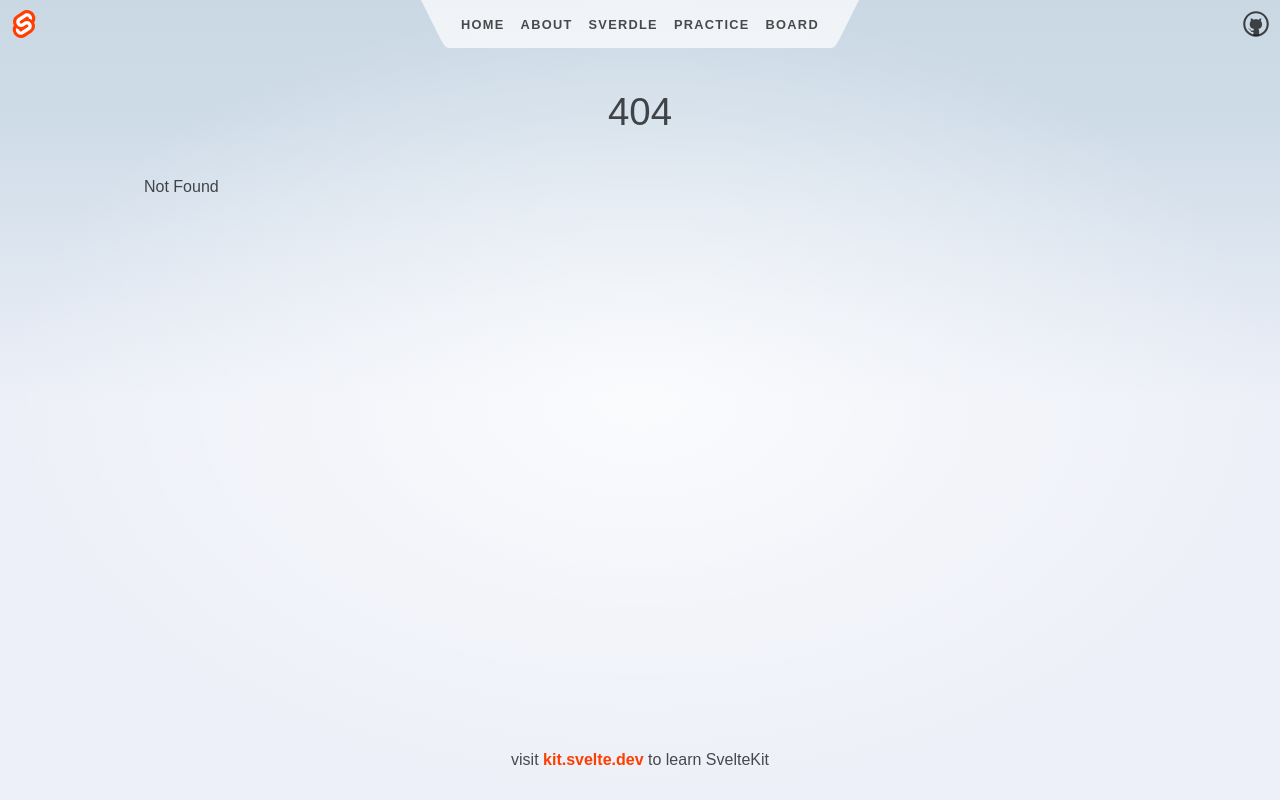
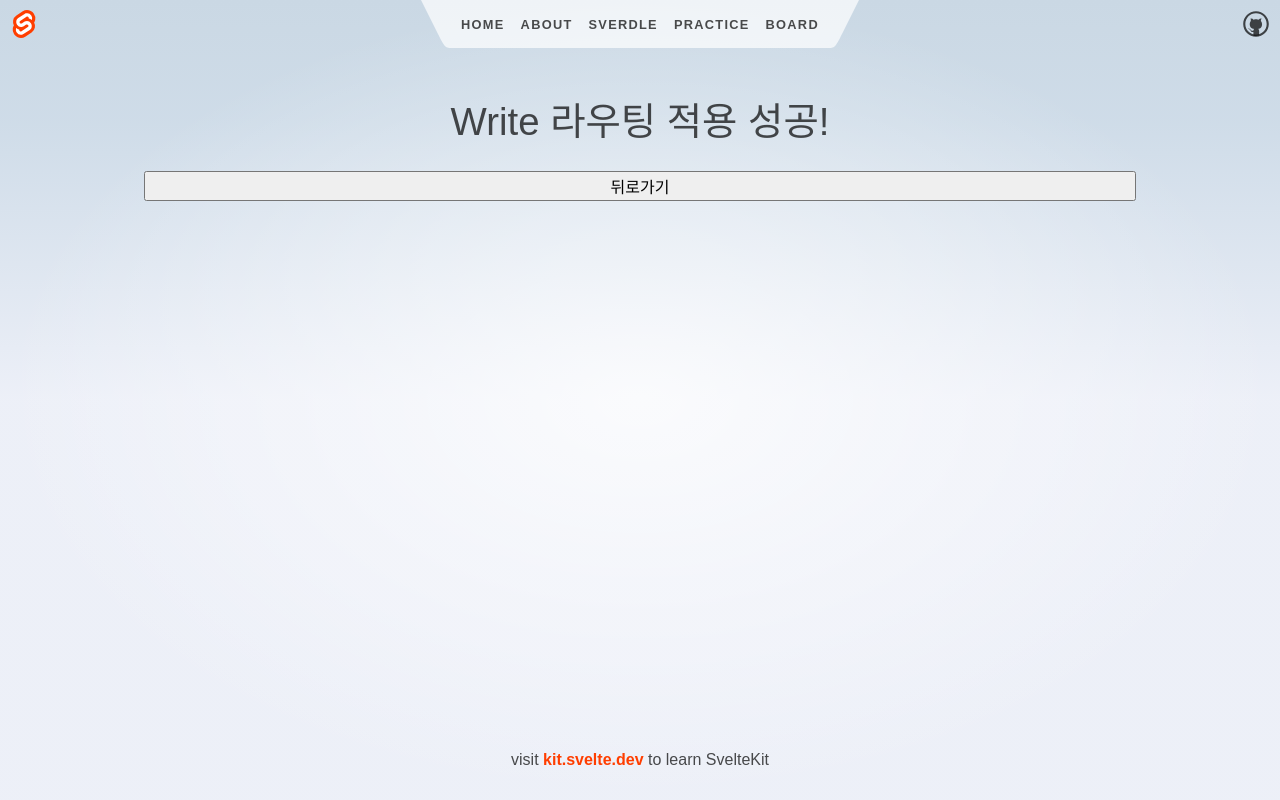
Before and after one commit to okorion/Svelte_Project, a SvelteKit app: page /board/write in a window 1280 px wide. Before the commit this address had no page. Built offline with nearby package versions, Linux system fonts and the light colour scheme.

Commit message:
feat: SvelteKit 폴더 방식 라우팅으로 게시글 write 페이지 구현

```diff
--- /dev/null
+++ b/src/routes/board/write/+page.svelte
@@ -0,0 +1,11 @@
+<script>
+	function back() {
+		history.back();
+	}
+</script>
+
+<h1>Write 라우팅 적용 성공!</h1>
+
+<button on:click={back}>뒤로가기</button>
+
+<style></style>
```
